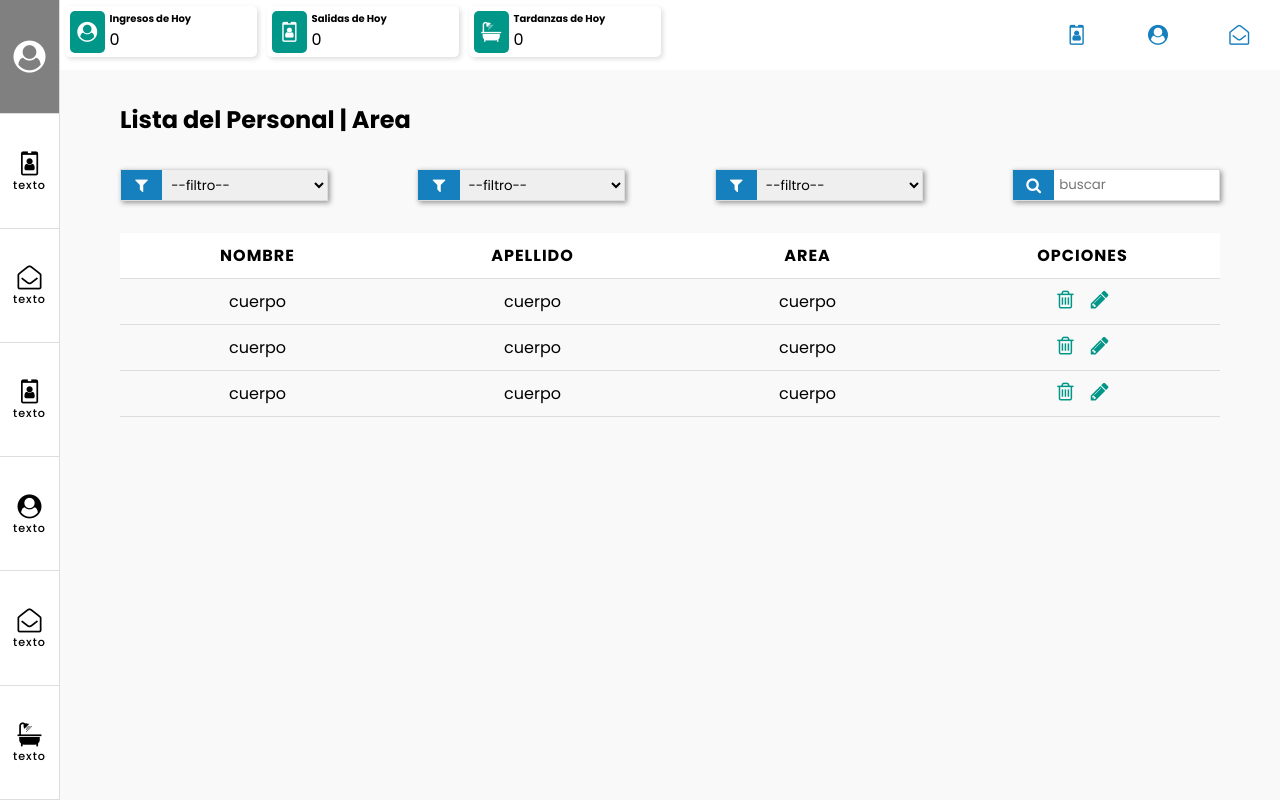
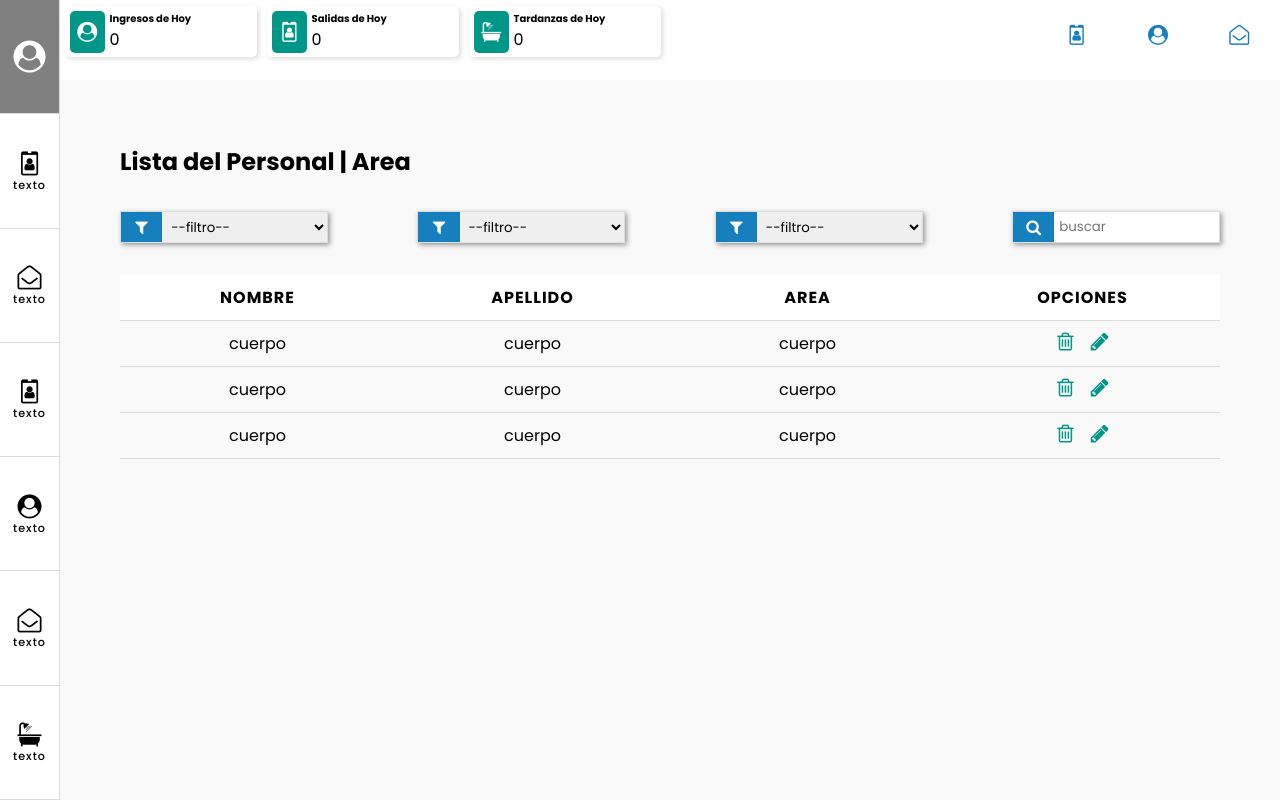
Before and after one commit to Alex-Prado/asistencia, a plain HTML site: page index.html in a window 1280 px wide. Drawn offline with Linux system fonts and the light colour scheme.

Commit message:
primer commit diseño de asistencia

```diff
--- a/style.css
+++ b/style.css
@@ -133,7 +133,7 @@
 
 .body {
   background: #f9f9f9;
-  height: calc(100vh - 70px);
+  height: calc(100vh - 80px);
   width: calc(100% - 60px);
   position: absolute;
   right: 0;
@@ -142,7 +142,8 @@
 .body .titulo {
   width: 1100px;
   max-width: 95%;
-  margin: 2rem auto;
+  margin: 4rem auto;
+  margin-bottom: 2rem;
 }
 .body .tabla-opciones {
   width: 1100px;
```
